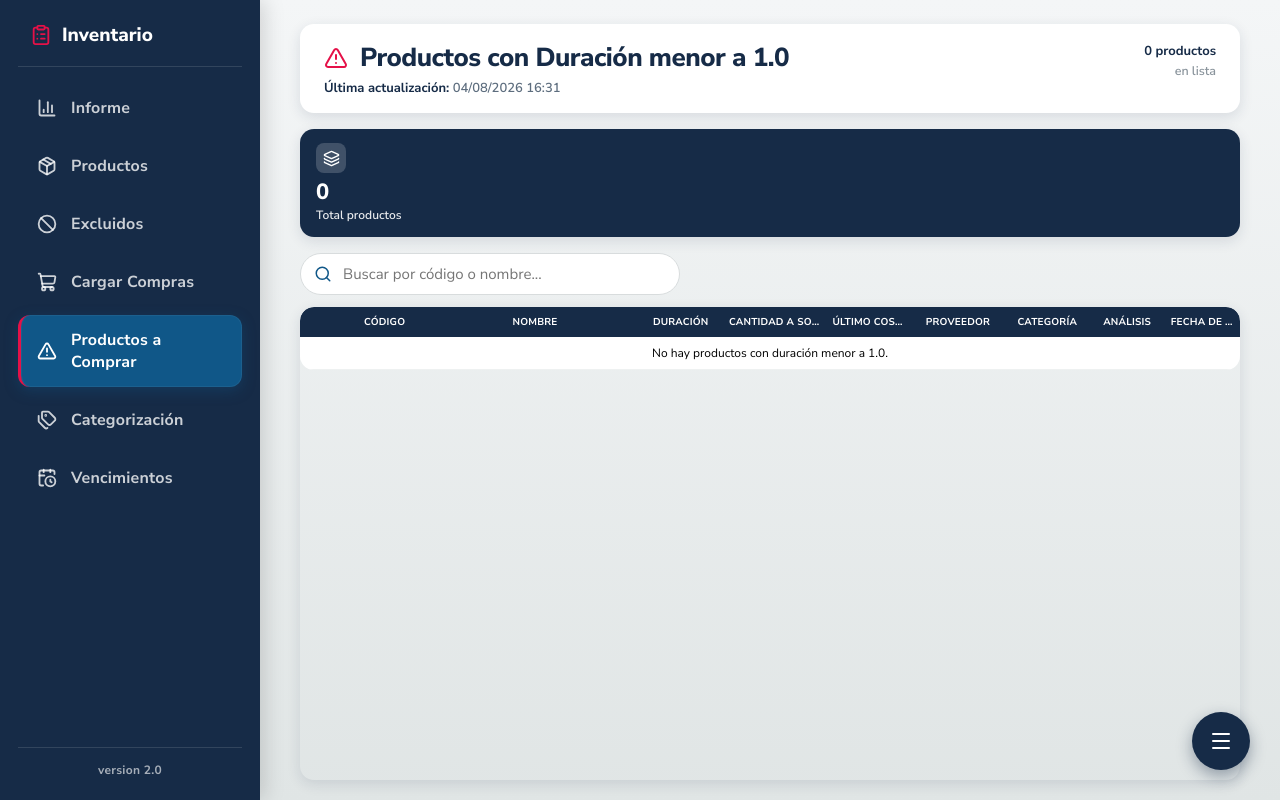
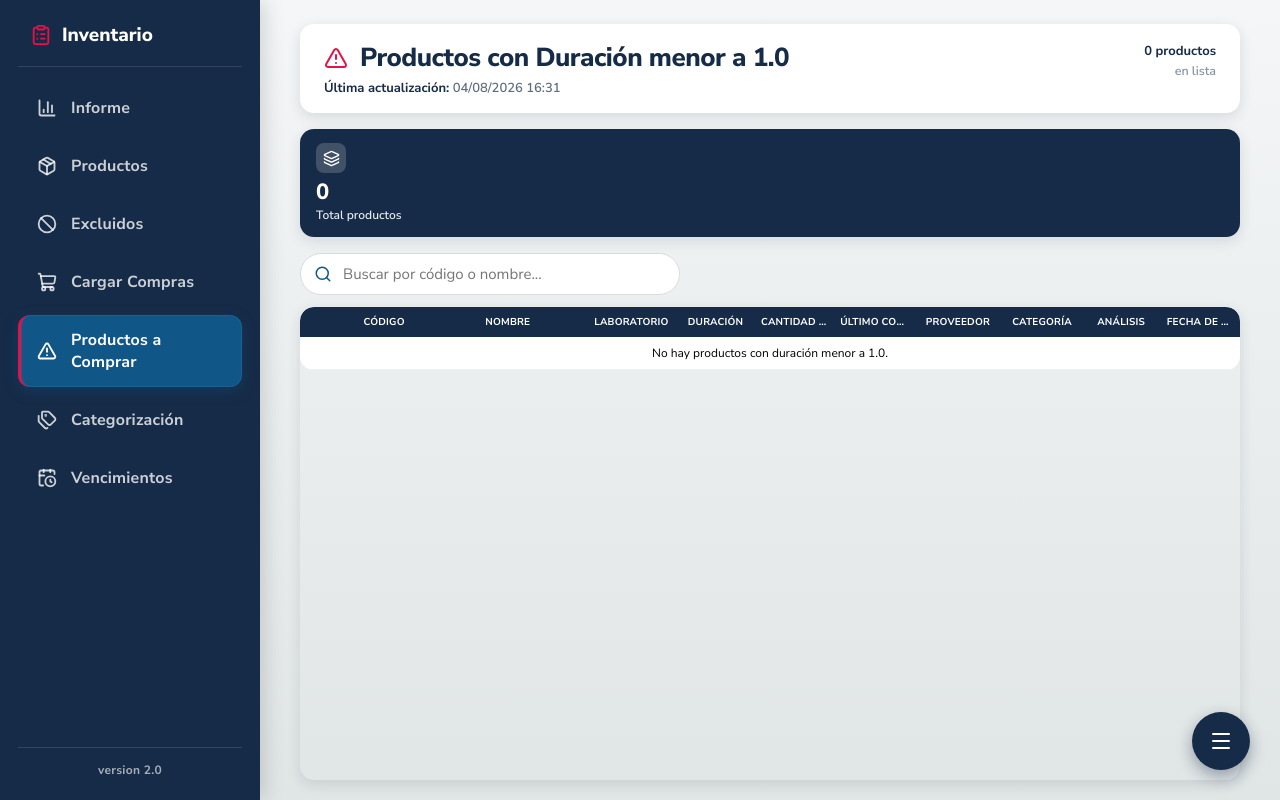
Before and after one commit to Nicolas-Ballesteros07/inventario_PM_V2.0, a Django app: page /bajo-duracion/ in a window 1280 px wide. Run offline with Django 5.2, Linux system fonts and the light colour scheme; data that the repository does not hold is empty.

Commit message:
FIX: CORRECION DE CARGA DE LOS DATOS DE COMPRA EL ARCHIVO EXEL NO SE LEIA DE FORMA CORRECTA, SE CORREGIO EL INFORME DE LOS PRODUCTOS A COMPRAR PONIENDO EL LABORATORIO COMO EN EL REPORTE Y EN LA DASHBOARD

```diff
--- a/app/app/settings.py
+++ b/app/app/settings.py
@@ -22,7 +22,7 @@ BASE_DIR = Path(__file__).resolve().parent.parent
 
 # SECURITY WARNING: keep the secret key used in production secret!
 
-SECRET_KEY = os.environ.get("SECRET_KEY", "")
+SECRET_KEY = os.environ.get("SECRET_KEY", "django-insecure-bg7(=d5xs9km@u$g&+fftasb(&z%$o&4%26dxg1io+a(x5px4x")
 # SECURITY WARNING: don't run with debug turned on in production!
 DEBUG = True
 
@@ -75,7 +75,7 @@ WSGI_APPLICATION = 'app.wsgi.application'
 
 DATABASES = {
     'default': dj_database_url.config(
-        default=os.environ.get("DATABASE_URL", ""),
+        default=os.environ.get("DATABASE_URL", "postgresql://neondb_owner:npg_fbaV3ZT4QtqU@ep-orange-credit-ayyu4kvg-pooler.c-5.us-east-2.aws.neon.tech/neondb?sslmode=require&channel_binding=require"),
         conn_max_age=600,
         ssl_require=True
     )
--- a/app/informe/utils.py
+++ b/app/informe/utils.py
@@ -642,7 +642,7 @@ def procesar_archivo_compras(archivo):
     sin cambiar el comportamiento ni el resultado final.
     """
     archivo.seek(0)
-    wb = openpyxl.load_workbook(archivo, data_only=True, read_only=True)
+    wb = openpyxl.load_workbook(archivo, data_only=True)
     ws = wb.active
 
     fecha_inicio = _parsear_fecha_compra(ws['B4'].value)
--- a/app/informe/utils_generar_reportes.py
+++ b/app/informe/utils_generar_reportes.py
@@ -305,6 +305,7 @@ def preparar_datos_productos_con_compras(productos):
             datos.append({
                 'codigo': detalle.producto.codigo_mantis,
                 'nombre': detalle.producto.descripcion,
+                'laboratorio': detalle.producto.laboratorio,
                 'duracion': detalle.duracion,
                 'solicitar': detalle.solicitar,
                 'proveedor': '',
@@ -319,6 +320,7 @@ def preparar_datos_productos_con_compras(productos):
                 datos.append({
                     'codigo': detalle.producto.codigo_mantis,
                     'nombre': detalle.producto.descripcion,
+                    'laboratorio': detalle.producto.laboratorio,
                     'duracion': detalle.duracion,
                     'solicitar': detalle.solicitar,
                     'proveedor': compra.proveedor,
@@ -362,9 +364,8 @@ def generar_excel_reporte(productos, titulo="Productos con baja duración"):
 
     # --- Encabezados Hoja1 ---
     headers = [
-        "Código", "Nombre", "Duración", "Cantidad a Solicitar",
-        "Proveedor", "Categoría", "Análisis", "Fecha de Compra", "Último Costo","Seleccionar"
-
+        "Código", "Nombre", "Laboratorio", "Duración", "Cantidad a Solicitar",
+        "Proveedor", "Categoría", "Análisis", "Fecha de Compra", "Último Costo", "Seleccionar"
     ]
     ws1.append(headers)
     header_font = Font(bold=True, color="FFFFFF")
@@ -382,16 +383,16 @@ def generar_excel_reporte(productos, titulo="Productos con baja duración"):
     # DESPUÉS
     for d in datos:
         row = [
-            d['codigo'], d['nombre'], d['duracion'], d['solicitar'],
+            d['codigo'], d['nombre'], d['laboratorio'], d['duracion'], d['solicitar'],
             d['proveedor'], d['categoria'], d['analisis'],
             d['fecha_compra'].strftime("%d/%m/%Y") if d['fecha_compra'] else "",
             d['costo'],
             "No",
         ]
         ws1.append(row)
-        dv.add(ws1.cell(row=ws1.max_row, column=10))  # columna J (10), "Seleccionar" — la macro depende de esto
+        dv.add(ws1.cell(row=ws1.max_row, column=11))  # columna K (11), "Seleccionar" — la macro depende de esto
 
-    ws1.auto_filter.ref = f"A1:J{ws1.max_row}"  # rango hasta columna J (ahora 10 columnas)
+    ws1.auto_filter.ref = f"A1:K{ws1.max_row}"  # rango hasta columna K (ahora 11 columnas)
 
     for col in ws1.columns:
         max_length = 0
@@ -460,6 +461,7 @@ def generar_reporte_productos_excluidos():
         ws.column_dimensions[columna[0].column_letter].width = ancho + 5
 
     return wb
+
 # utils para formatear unidades de manera consistente en los reportes de vencimientos y categorizaciones.
 def _formatear_unidades(valor):
     if valor is None:
--- a/app/templates/productos_comprar.html
+++ b/app/templates/productos_comprar.html
@@ -391,15 +391,16 @@
         <div class="tabla-scroll">
         <table>
             <colgroup>
-                <col style="width:4%"><col style="width:10%"><col style="width:22%"><col style="width:9%">
-                <col style="width:11%"><col style="width:9%"><col style="width:10%"><col style="width:9%">
-                <col style="width:8%"><col style="width:8%">
+                <col style="width:4%"><col style="width:9%"><col style="width:16%"><col style="width:9%">
+                <col style="width:8%"><col style="width:8%"><col style="width:8%"><col style="width:9%">
+                <col style="width:8%"><col style="width:8%"><col style="width:8%">
             </colgroup>
             <thead>
                 <tr>
                     <th></th>
                     <th>Código</th>
                     <th>Nombre</th>
+                    <th>Laboratorio</th>
                     <th>Duración</th>
                     <th>Cantidad a Solicitar</th>
                     <th>Último Costo</th>
@@ -420,6 +421,7 @@
                     </td>
                     <td>{{ detalle.producto.codigo_mantis }}</td>
                     <td style="text-align:left;">{{ detalle.producto.descripcion }}</td>
+                    <td>{{ detalle.producto.laboratorio|default:"—" }}</td>
                     <td class="duracion-baja">{{ detalle.duracion|sin_ceros:1 }}</td>
                     <td>{{ detalle.solicitar|sin_ceros:2 }}</td>
                     <td>{{ detalle.costo|sin_ceros:2 }}</td>
@@ -457,7 +459,7 @@
                     {% if not forloop.first %}
                     <tr class="fila-proveedor-extra grupo-{{ forloop.parentloop.counter }}" id="extra-{{ forloop.parentloop.counter }}-{{ forloop.counter0 }}">
                         <td></td>
-                        <td colspan="5" style="text-align:right;">Proveedor anterior:</td>
+                        <td colspan="6" style="text-align:right;">Proveedor anterior:</td>
                         <td>{{ c.proveedor }}</td>
                         <td></td>
                         <td></td>
@@ -468,7 +470,7 @@
 
                 {% endwith %}
             {% empty %}
-                <tr><td colspan="10">No hay productos con duración menor a 1.0.</td></tr>
+                <tr><td colspan="11">No hay productos con duración menor a 1.0.</td></tr>
             {% endfor %}
             </tbody>
         </table>
```
Also changed, not shown: 1 other file.
